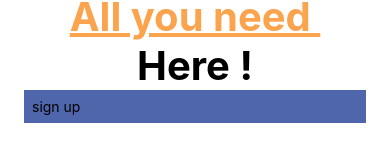
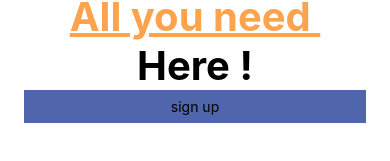
Before and after one commit to Tduncan14/reactmobileapp, a React Native app in the folder mobile/: screen / in a window 390 px wide. Shown: the part 489-650 px from the top of the page. Built offline with nearby package versions, Linux system fonts and the light colour scheme.

Commit message:
keep moving forward

```diff
--- a/mobile/src/components/Button/Index.js
+++ b/mobile/src/components/Button/Index.js
@@ -9,11 +9,11 @@ const Button = ({title}) => {
 
     return (
 
-        <Pressable style ={styles.container}>
-            <Text>
+        <TouchableOpacity  activeOpacity={0.5} style ={styles.container}>
+            <Text style={styles.text}>
                 {title}
              </Text>
-        </Pressable>
+        </TouchableOpacity>
 
 
     )
--- a/mobile/src/components/Button/Styles.js
+++ b/mobile/src/components/Button/Styles.js
@@ -6,9 +6,13 @@ const styles =  StyleSheet.create({
 
     container:{
         backgroundColor:'#4F65AC',
-        padding:8
+        padding:8,
+        textAlign:'center'
+    },
+
+    text:{
+        textAlign:"center"
     }
-
 
 
 
```
